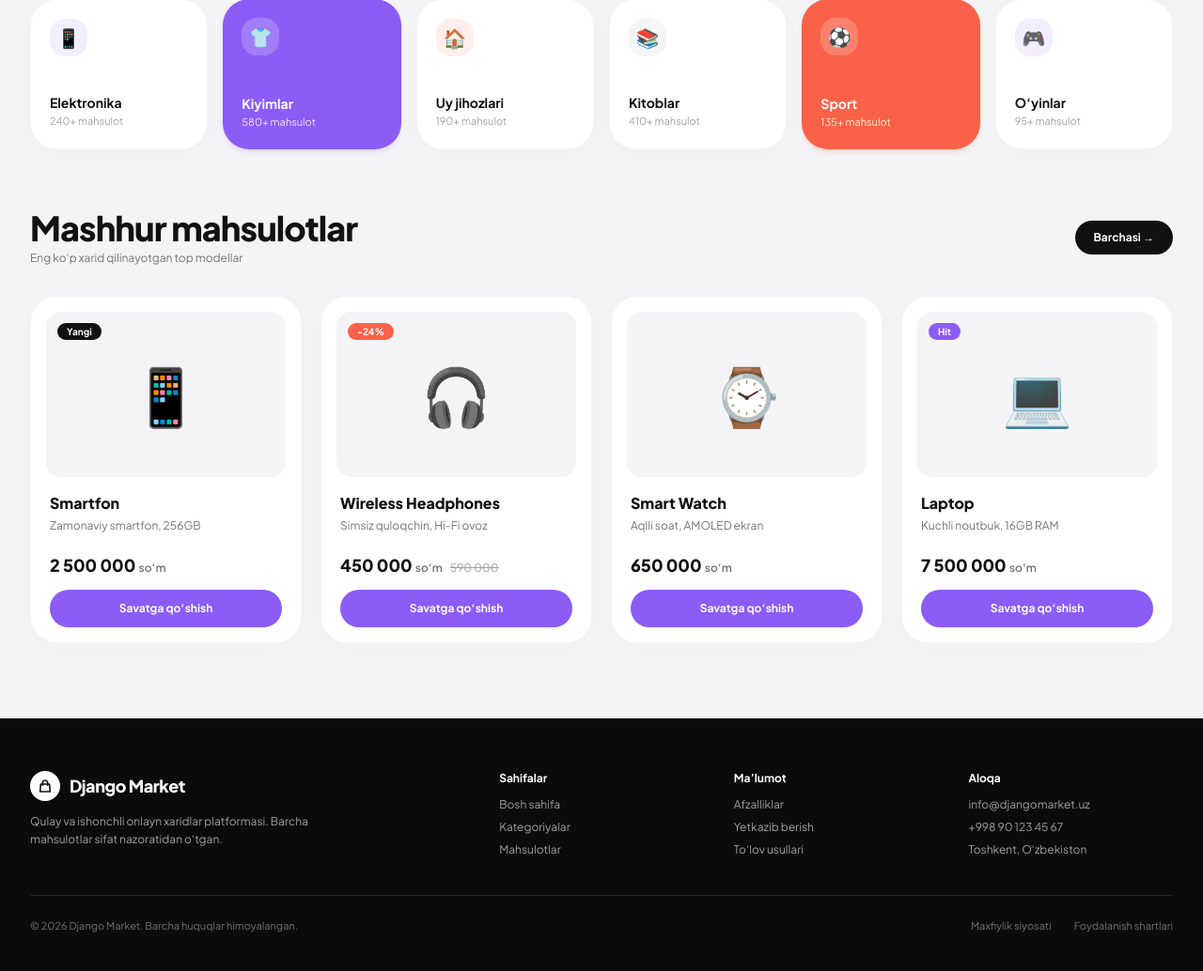
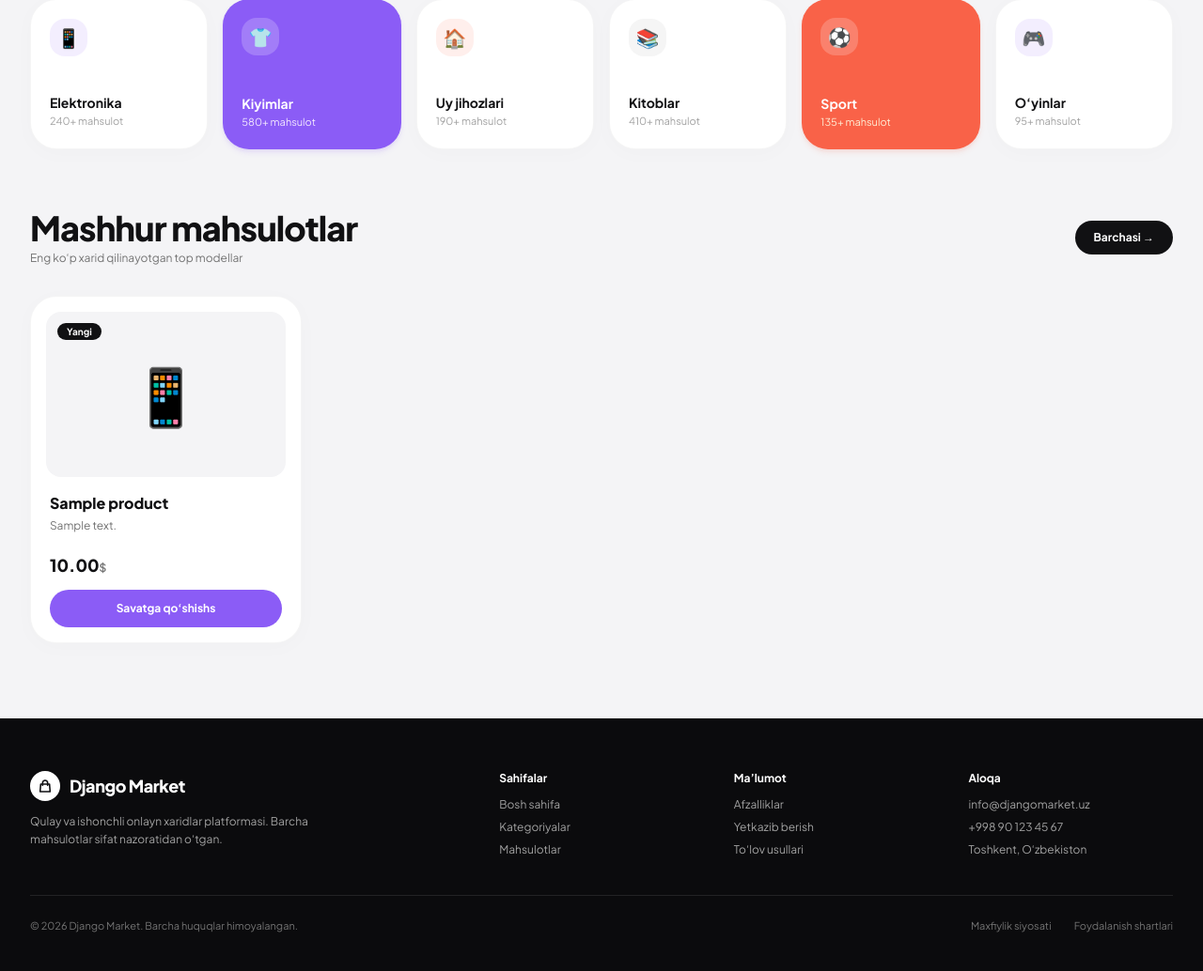
Before and after one commit to Asomiddin1/Django-market, a Django app: page / in a window 1280 px wide. Shown: the part 1167-2201 px from the top of the page at 94% size. Run offline with Django 5.2, Linux system fonts and the light colour scheme; tables that the repository leaves empty hold one stand-in row (values such as "Sample post").

Commit message:
orm bilan ishlash

```diff
--- a/apps/core/views.py
+++ b/apps/core/views.py
@@ -1,5 +1,11 @@
 from django.shortcuts import render
+from apps.products.models import Product
 
 # Create your views here.
 def home_view(request):
-    return render(request, "core/home.html")
+    products = Product.objects.all()
+
+    context = {
+        'products': products
+    }
+    return render(request, "core/home.html", context)
--- a/templates/core/home.html
+++ b/templates/core/home.html
@@ -382,7 +382,7 @@
             </div>
 
             <div class="grid grid-cols-1 sm:grid-cols-2 lg:grid-cols-4 gap-5">
-
+                 {% for product in products %}
                 <!-- Product 1 -->
                 <article class="bento-card p-4 flex flex-col justify-between hover:shadow-lg transition group">
                     <div>
@@ -393,93 +393,21 @@
                             </span>
                         </div>
                         <div class="mt-4 px-1">
-                            <h3 class="font-extrabold text-base text-[#111113]">Smartfon</h3>
-                            <p class="text-neutral-500 text-xs mt-1">Zamonaviy smartfon, 256GB</p>
+                            <h3 class="font-extrabold text-base text-[#111113]">{{ product.name }}</h3>
+                            <p class="text-neutral-500 text-xs mt-1">{{ product.description }}</p>
                         </div>
                     </div>
 
                     <div class="mt-5 px-1">
                         <div class="text-lg font-extrabold text-[#111113]">
-                            2 500 000 <span class="text-xs font-semibold text-neutral-500">so‘m</span>
+                           {{product.price}}<span class="text-xs font-semibold text-neutral-500">$</span>
                         </div>
                         <button type="button" class="w-full mt-3 bg-[#8B5CF6] hover:bg-[#7c4dff] text-white text-xs font-bold py-3 rounded-full transition cursor-pointer">
-                            Savatga qo‘shish
+                            Savatga qo‘shishs
                         </button>
                     </div>
                 </article>
-
-                <!-- Product 2 -->
-                <article class="bento-card p-4 flex flex-col justify-between hover:shadow-lg transition group">
-                    <div>
-                        <div class="h-44 rounded-2xl bg-[#F4F4F6] flex items-center justify-center text-6xl relative overflow-hidden">
-                            <span class="group-hover:scale-110 transition duration-300">🎧</span>
-                            <span class="absolute top-3 left-3 bg-[#F96248] text-white text-[10px] font-bold px-2.5 py-1 rounded-full">
-                                -24%
-                            </span>
-                        </div>
-                        <div class="mt-4 px-1">
-                            <h3 class="font-extrabold text-base text-[#111113]">Wireless Headphones</h3>
-                            <p class="text-neutral-500 text-xs mt-1">Simsiz quloqchin, Hi-Fi ovoz</p>
-                        </div>
-                    </div>
-
-                    <div class="mt-5 px-1">
-                        <div class="flex items-baseline gap-2">
-                            <span class="text-lg font-extrabold text-[#111113]">450 000 <span class="text-xs font-semibold text-neutral-500">so‘m</span></span>
-                            <span class="text-xs text-neutral-400 line-through">590 000</span>
-                        </div>
-                        <button type="button" class="w-full mt-3 bg-[#8B5CF6] hover:bg-[#7c4dff] text-white text-xs font-bold py-3 rounded-full transition cursor-pointer">
-                            Savatga qo‘shish
-                        </button>
-                    </div>
-                </article>
-
-                <!-- Product 3 -->
-                <article class="bento-card p-4 flex flex-col justify-between hover:shadow-lg transition group">
-                    <div>
-                        <div class="h-44 rounded-2xl bg-[#F4F4F6] flex items-center justify-center text-6xl relative overflow-hidden">
-                            <span class="group-hover:scale-110 transition duration-300">⌚</span>
-                        </div>
-                        <div class="mt-4 px-1">
-                            <h3 class="font-extrabold text-base text-[#111113]">Smart Watch</h3>
-                            <p class="text-neutral-500 text-xs mt-1">Aqlli soat, AMOLED ekran</p>
-                        </div>
-                    </div>
-
-                    <div class="mt-5 px-1">
-                        <div class="text-lg font-extrabold text-[#111113]">
-                            650 000 <span class="text-xs font-semibold text-neutral-500">so‘m</span>
-                        </div>
-                        <button type="button" class="w-full mt-3 bg-[#8B5CF6] hover:bg-[#7c4dff] text-white text-xs font-bold py-3 rounded-full transition cursor-pointer">
-                            Savatga qo‘shish
-                        </button>
-                    </div>
-                </article>
-
-                <!-- Product 4 -->
-                <article class="bento-card p-4 flex flex-col justify-between hover:shadow-lg transition group">
-                    <div>
-                        <div class="h-44 rounded-2xl bg-[#F4F4F6] flex items-center justify-center text-6xl relative overflow-hidden">
-                            <span class="group-hover:scale-110 transition duration-300">💻</span>
-                            <span class="absolute top-3 left-3 bg-[#8B5CF6] text-white text-[10px] font-bold px-2.5 py-1 rounded-full">
-                                Hit
-                            </span>
-                        </div>
-                        <div class="mt-4 px-1">
-                            <h3 class="font-extrabold text-base text-[#111113]">Laptop</h3>
-                            <p class="text-neutral-500 text-xs mt-1">Kuchli noutbuk, 16GB RAM</p>
-                        </div>
-                    </div>
-
-                    <div class="mt-5 px-1">
-                        <div class="text-lg font-extrabold text-[#111113]">
-                            7 500 000 <span class="text-xs font-semibold text-neutral-500">so‘m</span>
-                        </div>
-                        <button type="button" class="w-full mt-3 bg-[#8B5CF6] hover:bg-[#7c4dff] text-white text-xs font-bold py-3 rounded-full transition cursor-pointer">
-                            Savatga qo‘shish
-                        </button>
-                    </div>
-                </article>
+                 {% endfor %}
 
             </div>
         </section>
```
Also changed, not shown: products/__2.jpeg (added).
